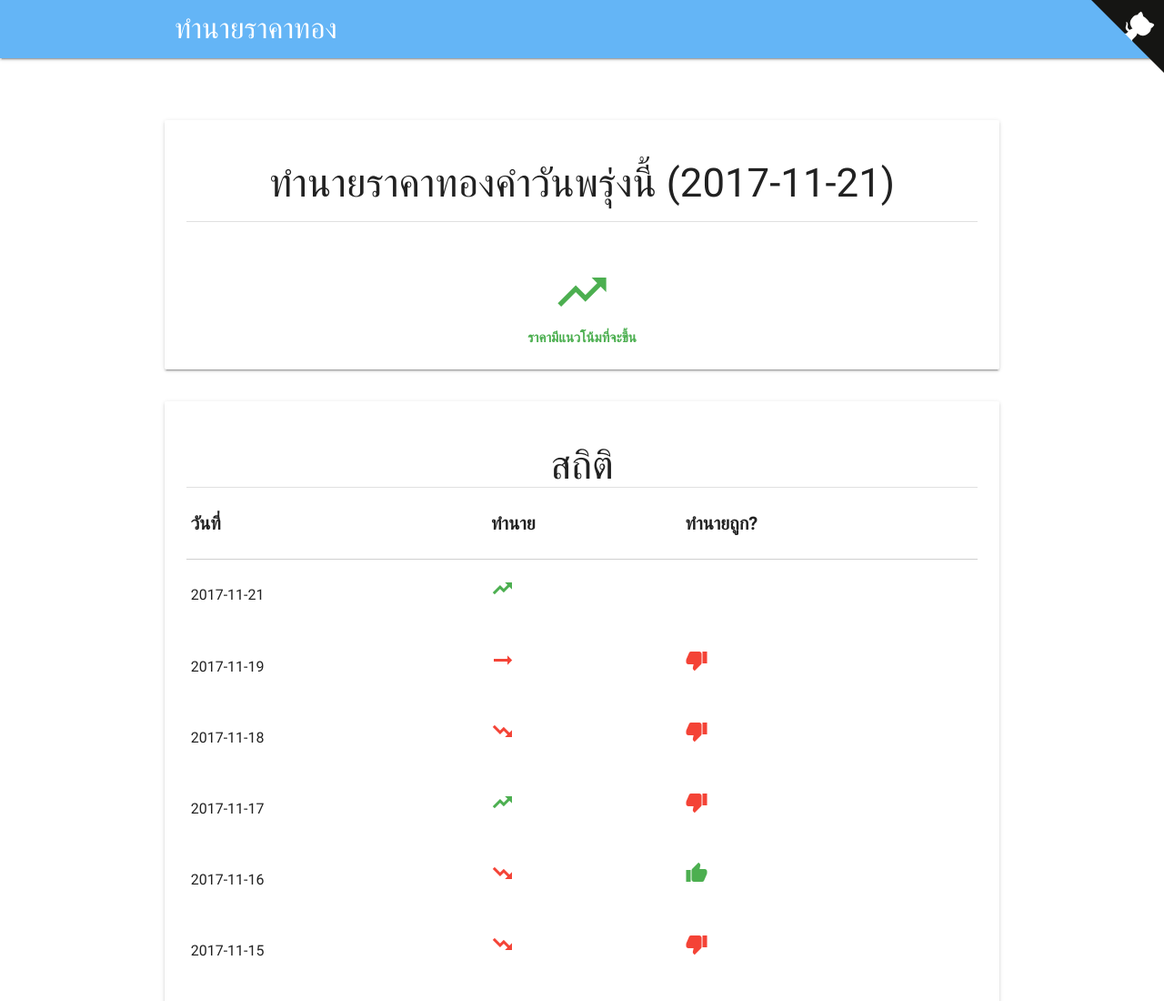
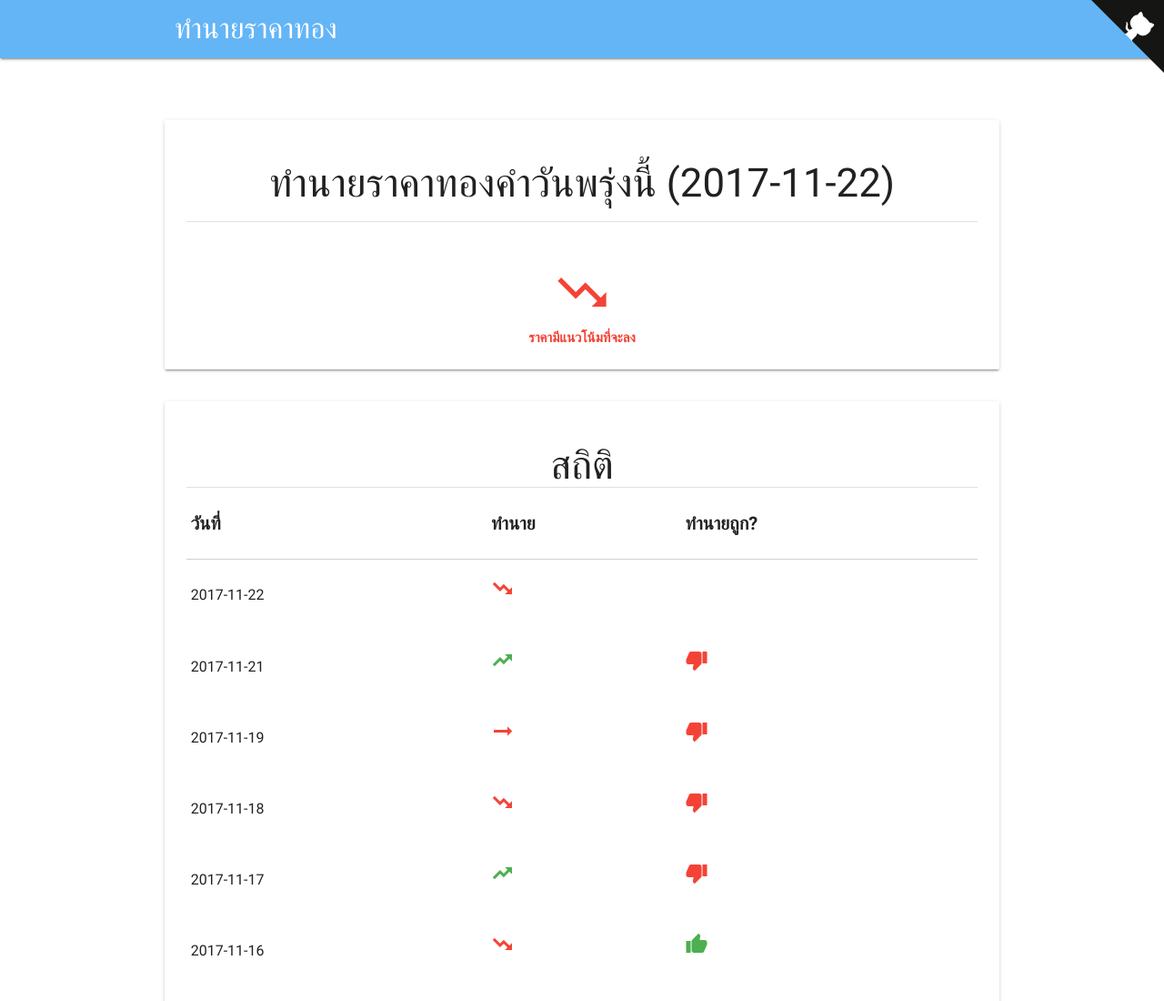
Before and after one commit to kittinan/predict-gold-price, a plain HTML site: page docs/index.html in a window 1280 px wide. Shown: the top 1100 px of the page at 91% size. Drawn offline with nearby package versions, Linux system fonts and the light colour scheme.

Commit message:
Update prediction

```diff
--- a/docs/index.html
+++ b/docs/index.html
@@ -48,13 +48,13 @@
       <div class="row">
         <div class="card">
           <div class="card-content">
-            <h3>ทำนายราคาทองคำวันพรุ่งนี้ (2017-11-21)</h3>
+            <h3>ทำนายราคาทองคำวันพรุ่งนี้ (2017-11-22)</h3>
             <div class="divider"></div>
             <br><br>
 
-            <div class="green-text">
-              <i class="material-icons trend-icon">trending_up</i>
-              <div><b>ราคามีแนวโน้มที่จะขึ้น</b></div>
+            <div class="red-text">
+              <i class="material-icons trend-icon">trending_down</i>
+              <div><b>ราคามีแนวโน้มที่จะลง</b></div>
             </div>
 
           </div>
@@ -78,6 +78,18 @@
               <tbody>
 
                 <tr>
+                  <td>2017-11-22</td>
+                  <td>
+
+                    <i class="material-icons trend-icon red-text mini">trending_down</i>
+
+                  </td>
+                  <td>
+
+                  </td>
+                </tr>
+
+                <tr>
                   <td>2017-11-21</td>
                   <td>
 
@@ -85,6 +97,8 @@
 
                   </td>
                   <td>
+
+                    <i class="material-icons trend-icon red-text mini">thumb_down</i>
 
                   </td>
                 </tr>
--- a/golds.csv
+++ b/golds.csv
@@ -1246,3 +1246,4 @@ date,price
 2017-11-17,20000.0
 2017-11-18,20100.0
 2017-11-20,20050.0
+2017-11-21,19900.0
--- a/predicted.csv
+++ b/predicted.csv
@@ -17,4 +17,5 @@ date,is_correct,price,trend
 2017-11-17,0,20051.0,up
 2017-11-18,0,19948.0,down
 2017-11-19,0,19948.0,flat
-2017-11-21,-1,20051.0,up
+2017-11-21,0,20051.0,up
+2017-11-22,-1,19999.0,down
```
